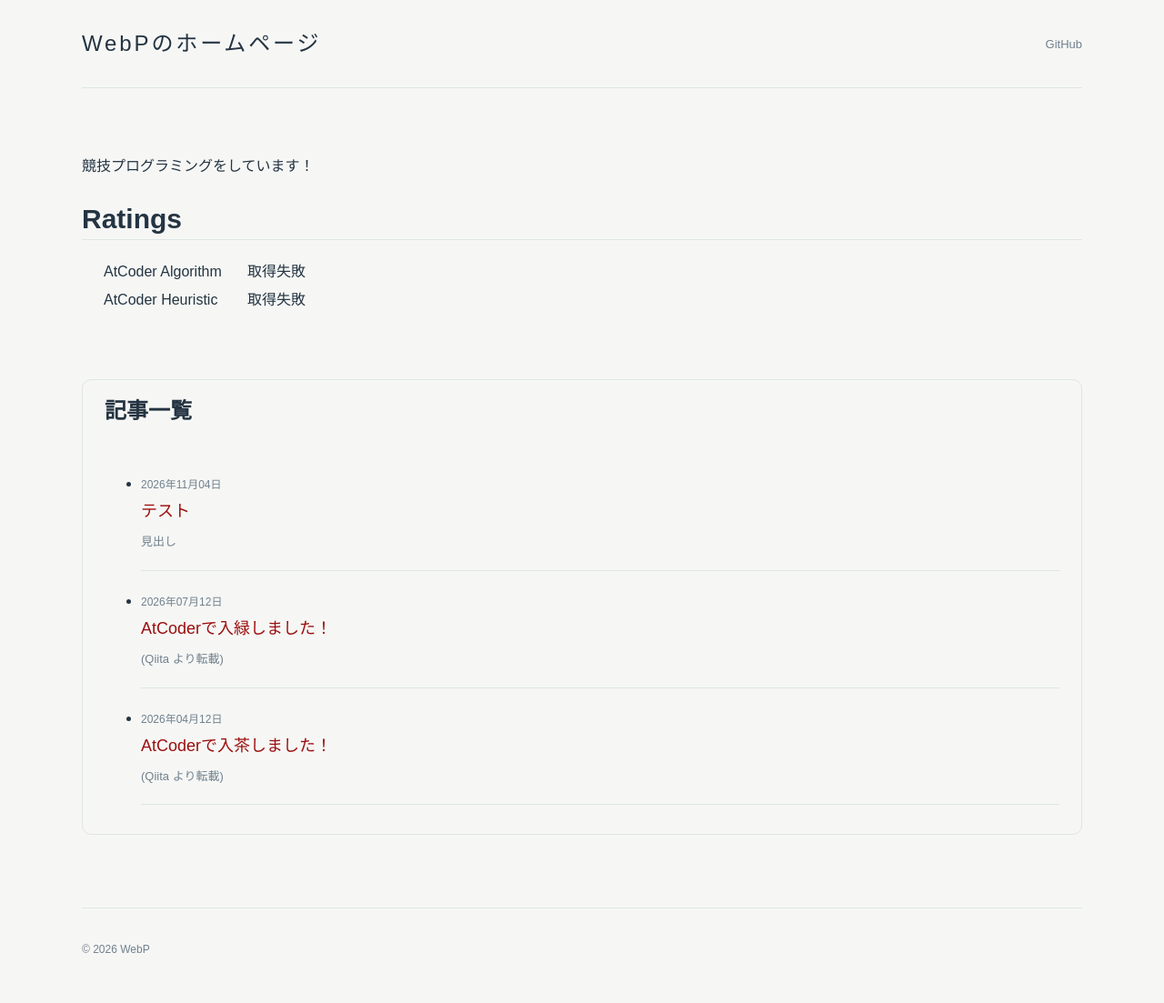
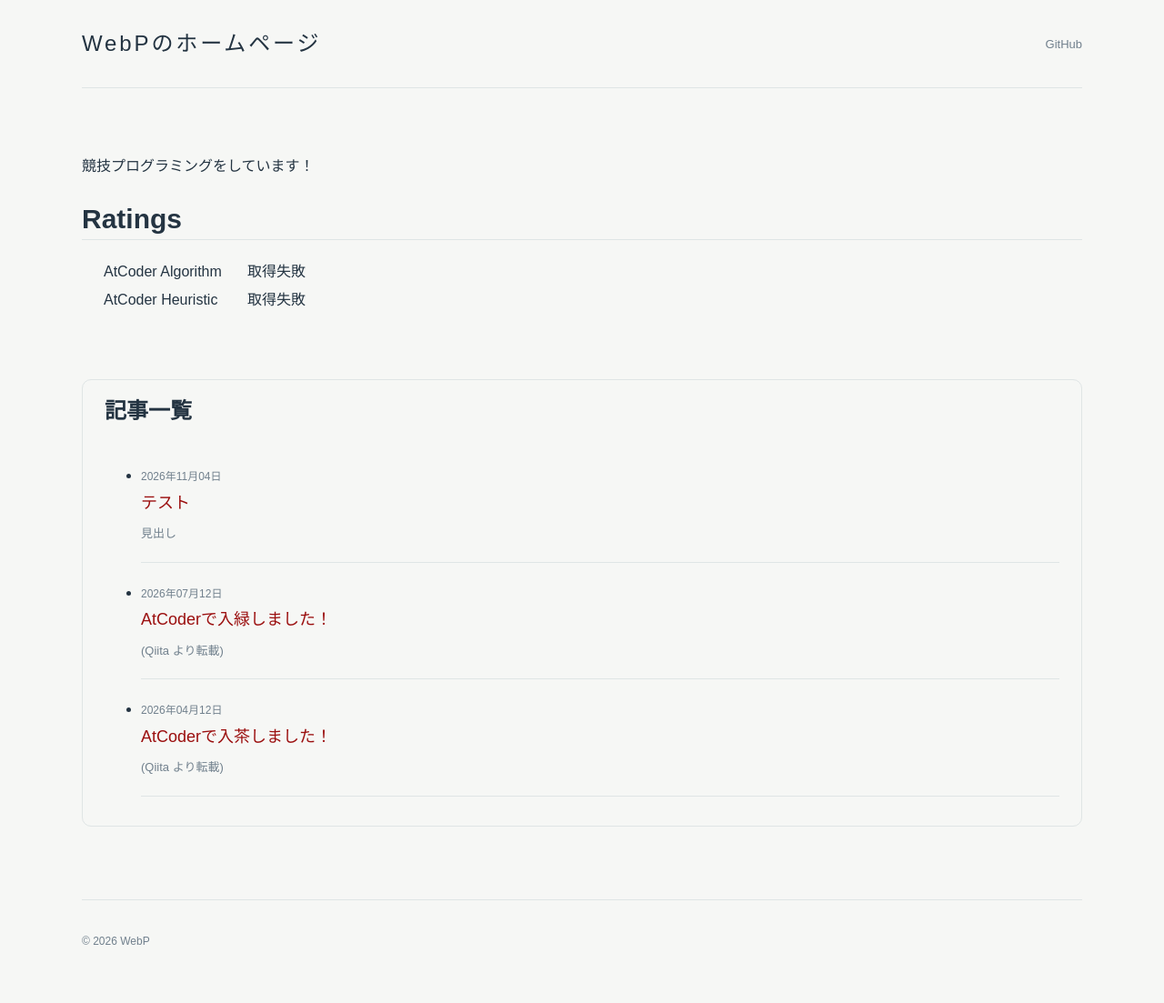
Before and after one commit to JPEG24/hp, a Jekyll site: the page built from index.md, in a window 1280 px wide. Shown: the whole page at 91% size. Built offline with Jekyll 4.4.1, drawn with Linux system fonts in a browser that asks for light colours.

Commit message:
微修正

```diff
--- a/assets/css/style.css
+++ b/assets/css/style.css
@@ -97,7 +97,6 @@ h1 {
 h2 {
   font-size: clamp(18px, 2.5vw, 24px);
   margin-top: 2.5em;
-  padding-bottom: .4em;
 }
 
 /* =========================
```
